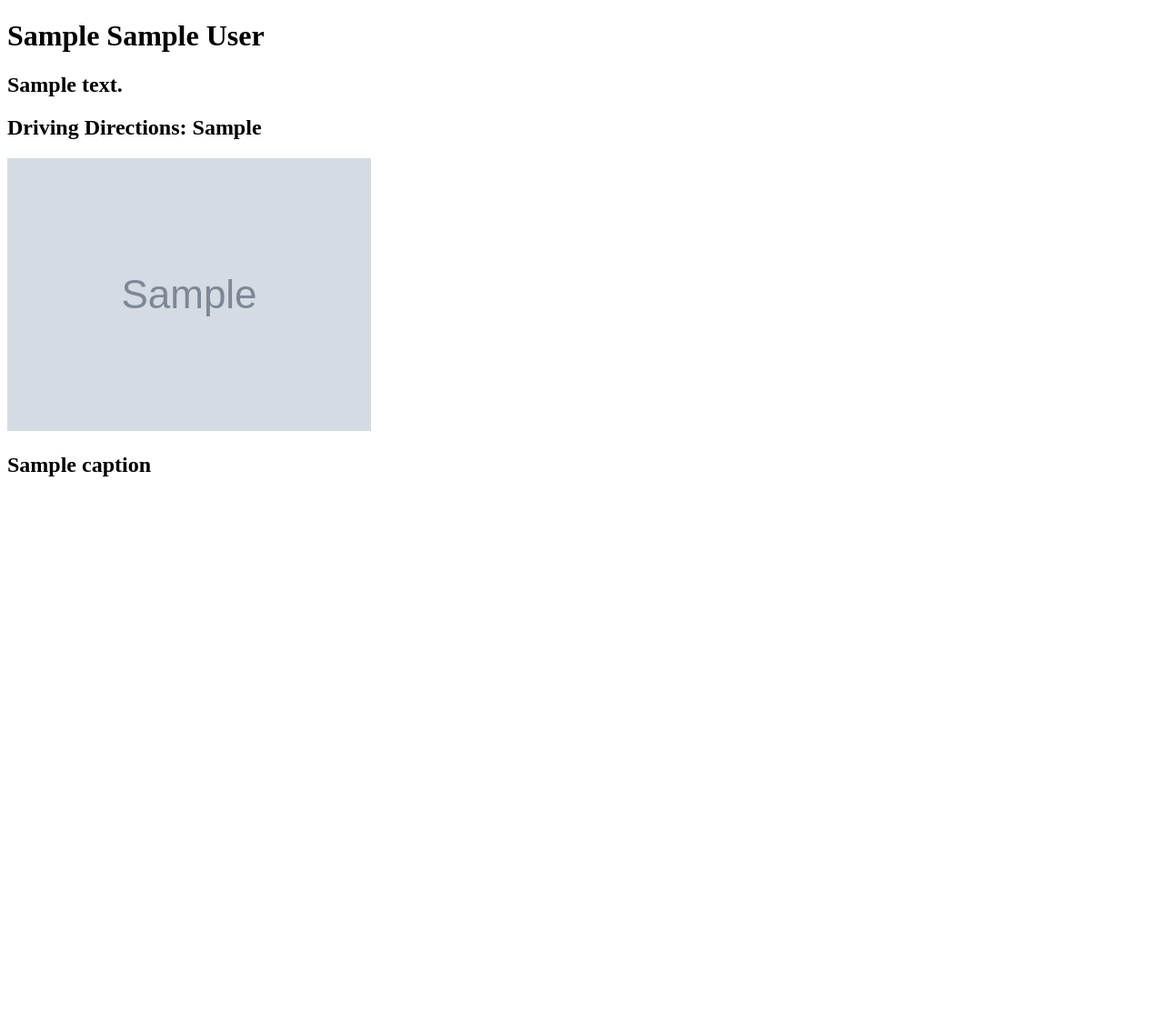
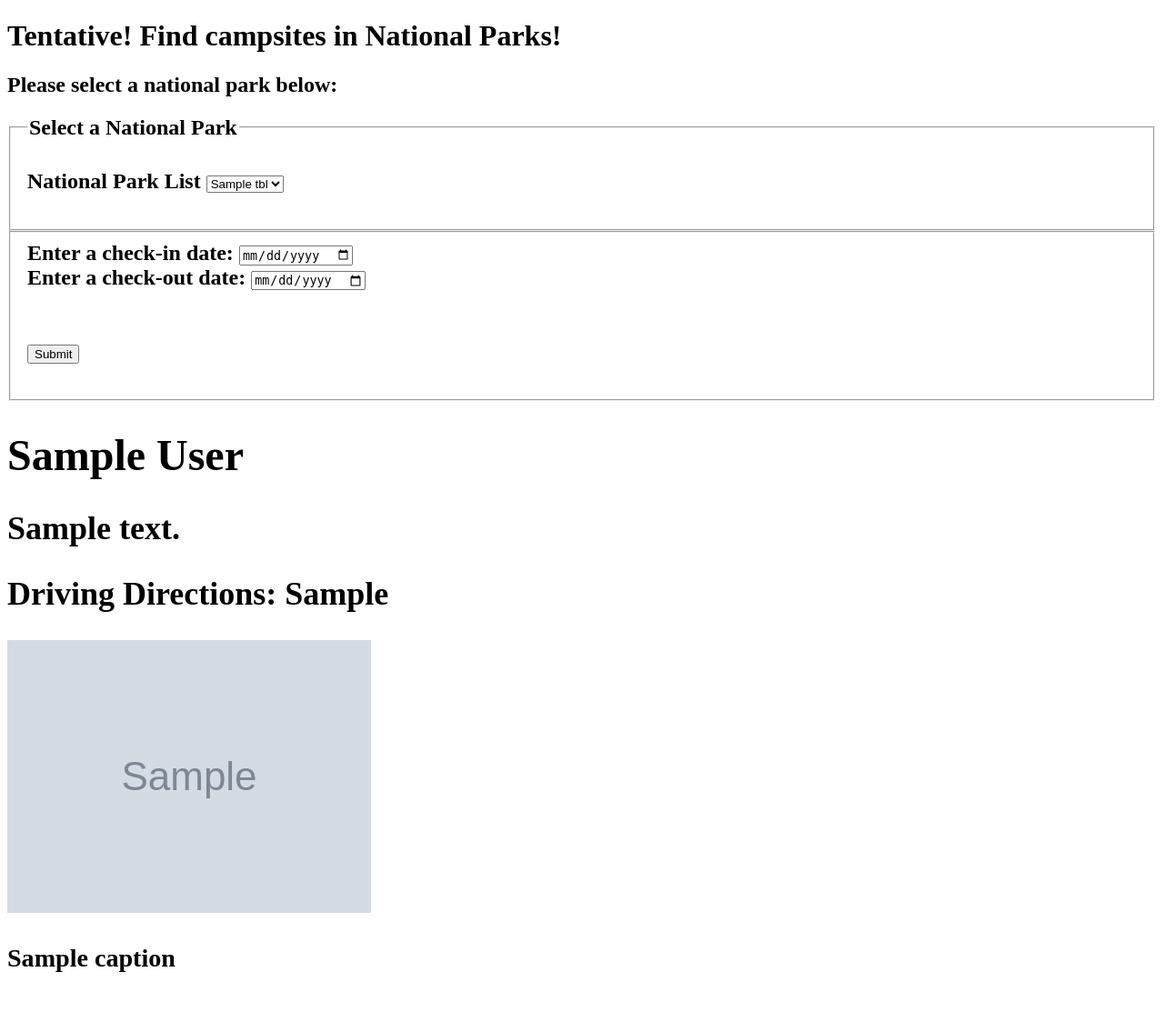
Before and after one commit to lmaghran/National_Parks_Camping_Site, a Flask app: template templates/npselected.html in a window 1280 px wide. Shown: the top 1124 px of the page at 91% size. Before the commit the page ends 524 px from the top, so only its background shows below. Run offline with Flask 2, Linux system fonts and the light colour scheme; tables that the repository leaves empty hold one stand-in row (values such as "Sample post"); the template is opened without the code that fills it: values that come from a table or form of the project are taken from there, most other values are stand-ins (such as "Sample title", 1, 10 or a date in 2020); grey boxes marked "Sample" are stand-in pictures; some libraries are stand-ins or nearby versions.

Commit message:
national park info added, map changing on national park click

```diff
--- a/server.py
+++ b/server.py
@@ -12,15 +12,6 @@ app.secret_key= "ABC"
 
 
 @app.route("/", methods=['GET'])
-def homepage():
-    """Show the homepage."""
-    #A list of all recreation areas that include campsites, in abc order
-    rec_areas=rec_area_list()
-    random_img_lst= random_images(rec_areas)
-
-    return render_template("index.html", rec_areas=rec_areas, random_images= random_img_lst)
-
-@app.route("/random_np_photos", methods=['GET'])
 def ran_np_photos():
 #A list of all recreation areas that include campsites, in abc order
     rec_areas=rec_area_list()
@@ -28,33 +19,32 @@ def ran_np_photos():
 
     return render_template("index2.html", rec_areas=rec_areas, random_images= random_img_lst)
 
+
+
 @app.route("/np_selected", methods=['GET'])
 def get_np():
 
+    rec_areas=rec_area_list()
     selected_area= request.args.get('rec_area')
     np_info= get_np_info(selected_area)
     description= np_info['description']
+
+    return render_template("npselected.html", np_info=np_info, description=description, rec_areas=rec_areas)
+
+@app.route("/api/np", methods=['GET'])
+def get_nps_info():
+    selected_area= request.args.get('rec_area')
+    np_info= get_np_info(selected_area)
     ##image_list=json_resp['data'][0]['images']
 
-    return render_template("npselected.html", np_info=np_info, description=description)
-
+    return jsonify(np_info)
 
 
 @app.route('/api/np_selected')
 def return_np_avail():
 #    """returns the availibility for campsites in campgrounds in a national park"""
-
     avail_json= generate_availibility_dictionary()
-
     return jsonify(avail_json)
-
-@app.route('/api/all_campground_geodata')
-
-def return_all_campsite_geodata():
-
-    all_campsite_list= all_campsites()
-    all_campsite_list = jsonify(all_campsite_list)
-    return all_campsite_list
 
 
 
--- a/server_functions.py
+++ b/server_functions.py
@@ -187,7 +187,7 @@ def generate_availibility_dictionary():
         end_date=request.args.get('end-date')
         selected_campsites= get_campsites(selected_area)
         avail_json= generate_campsite_dictionary(selected_campsites, start_date, end_date)
-        avail_json['images']= image_list
+        # avail_json['images']= image_list
 
 
     for campsite in selected_campsites:
--- a/static/ajax.js
+++ b/static/ajax.js
@@ -135,7 +135,7 @@ function ajaxandmap(result) {
 
 
 ////AJAX Call after user clicks the submit button
-$('#select-np').on('submit', (evt) => {
+$('#select-np').on('submit',  (evt) => {
   evt.preventDefault();
 
 
@@ -156,3 +156,46 @@ $('#select-np').on('submit', (evt) => {
 
   });
 });
+
+////AJAX Call for the user clicking a national park
+$('#np-info').on('click',  (evt) => {
+  evt.preventDefault();
+
+  const selectedNp = $('#npList').val();
+
+  $.ajax( {
+    url: `/api/np`,
+    type: "get",
+    data: {
+    "rec_area": selectedNp
+    },
+    success: (result) => {
+      console.log(result);
+
+      console.log(result['latLong'])
+      map.setCenter({lat:Number(result['latitude']), lng: Number(result['longitude'])});
+      map.setZoom(8)
+
+    // map.setCenter({result['latLong']});
+
+    $('#nps-name').text(String(result['fullName']));
+    // $('#nps-description').empty();
+    $('#nps-description').text(String(result['description']));
+    $('#nps-directions').text("Driving Directions: "+ String(result['directionsInfo']))
+    $('#images').empty()
+
+    for (img of result['images']){
+        let image = $("<img id='image' src='"+ String(img['url']) + "'width='500' height='200'><br>")
+          $('#images').append(image);
+
+        let caption = $("<div id='caption'>"+ String(img['caption']) + "</div>")
+          $('#image').append(caption);
+
+    }
+
+    }
+
+
+    });
+
+  });
--- a/templates/npselected.html
+++ b/templates/npselected.html
@@ -1,45 +1,116 @@
 <!DOCTYPE html>
 <html>
 <head>
+
+    <title></title>
+
+
+<style>
+    #map
+    {
+    height:400px;
+    width:100%;
+    }
+    <link rel="stylesheet" href="https://js.arcgis.com/4.14/esri/themes/light/main.css">
+</style>
+
+<style type="text/css">
+ .row { vertical-align: top; height:auto !important; }
+ .list {display:none; }
+ .show {display: none; }
+ .hide:target + .show {display: inline; }
+ .hide:target {display: none; }
+ .hide:target ~ .list {display:inline; }
+ @media print { .hide, .show { display: none; } }
+ </style>
+
+
+
 <script
   src="https://code.jquery.com/jquery-3.4.1.js"
   integrity="sha256-WpOohJOqMqqyKL9FccASB9O0KwACQJpFTUBLTYOVvVU="
   crossorigin="anonymous"></script>
 
-
     {% block content %}
     <title></title>
 </head>
 <body>
+    <h1>Tentative!  Find campsites in National Parks!<h1>
+    <h2>Please select a national park below:<h2>
 
-<h1>
-    {{ np_info }}
-{{ np_info['fullName'] }}
-<h1>
+    <form id="np-info" form action="/api/np">
+       <fieldset>
+          <legend>Select a National Park</legend>
+          <p>
+             <label>National Park List</label>
+            <select id = "npList" name="rec_area">
+                    {% for rec_area in rec_areas %}
+                            <option id ="rec_area" name="rec_area">{{ rec_area.rec_name }}</option>
+                    {% endfor %}
+            </select>
+          </p>
+       </fieldset>
+    </form>
+    <form id="select-np" form action="/api/np_selected">
 
-<h2>
-{{ description }}
-</h2>
 
-<h2>
-Driving Directions:
-{{ np_info['directionsInfo'] }}
-</h2>
+       <fieldset>
+            <label>
+        Enter a check-in date:
+    <!-- <input type="date" id="Start Date" name="start-date"> -->
+    <input type="date" id="start-date" name="start-date">
+    </label><br>
 
-{% for image in np_info['images'] %}
-
-<img class="picture"
-     src="{{ image['url'] }}"
-     alt="{{ image['altText'] }}">
-<h2> {{ image['caption']}} </h2>
+    <label>
+        Enter a check-out date:
+    <!-- <input type="date" id="End Date" name="end-date"> -->
+    <input type="date" id="end-date" name="end-date">
+    </label><br><br><br>
+            <input type="submit">
+          </p>
+       </fieldset>
+    </form>
 
 
 
-{% endfor %}
 
 
-{% endblock %}
+
+    <div id="nps-info">
+        <h1 id="nps-name"> {{ np_info['fullName'] }} </h1>
+            <h2 id="nps-description"> {{ np_info['description'] }} </h2>
+            <h2 id= "nps-directions"> Driving Directions: {{ np_info['directionsInfo'] }} </h2>
+
+        <div id="images">
+
+        {% for image in np_info['images'] %}
+                <img class="image"
+                src="{{ image['url'] }}"
+                alt="{{ image['altText'] }}">
+                <h3> {{ image['caption']}} </h3><br>
+
+        {% endfor %}
+        </div>
+    </div>
+
+<h1 id="mapdiv"> NP Map </h1>
+<div id="map"></div>
+
+<h2>Campground List</h2>
+<ul id="replacement"> </ul>
 
 
+
+<script src="/static/ajax.js"> </script>
+<script async defer src="https://maps.googleapis.com/maps/api/js?key=AIzaSyDGZpwieWbX6h5gSpxmyfMZ-HYZD_v8E6U&callback=initMap">
+</script>
+
+
+
+    {% endblock %}
+
+<script src="/static/nps_ajax.js"> </script>
 </body>
+
+
 </html>
```
